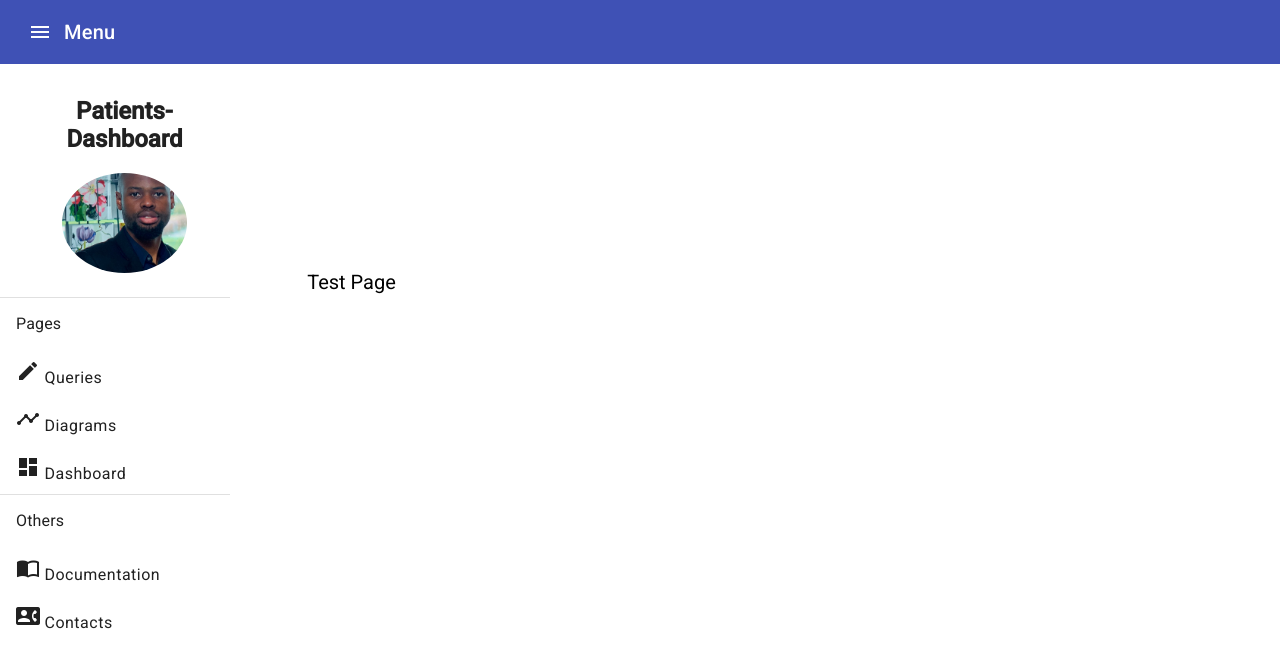
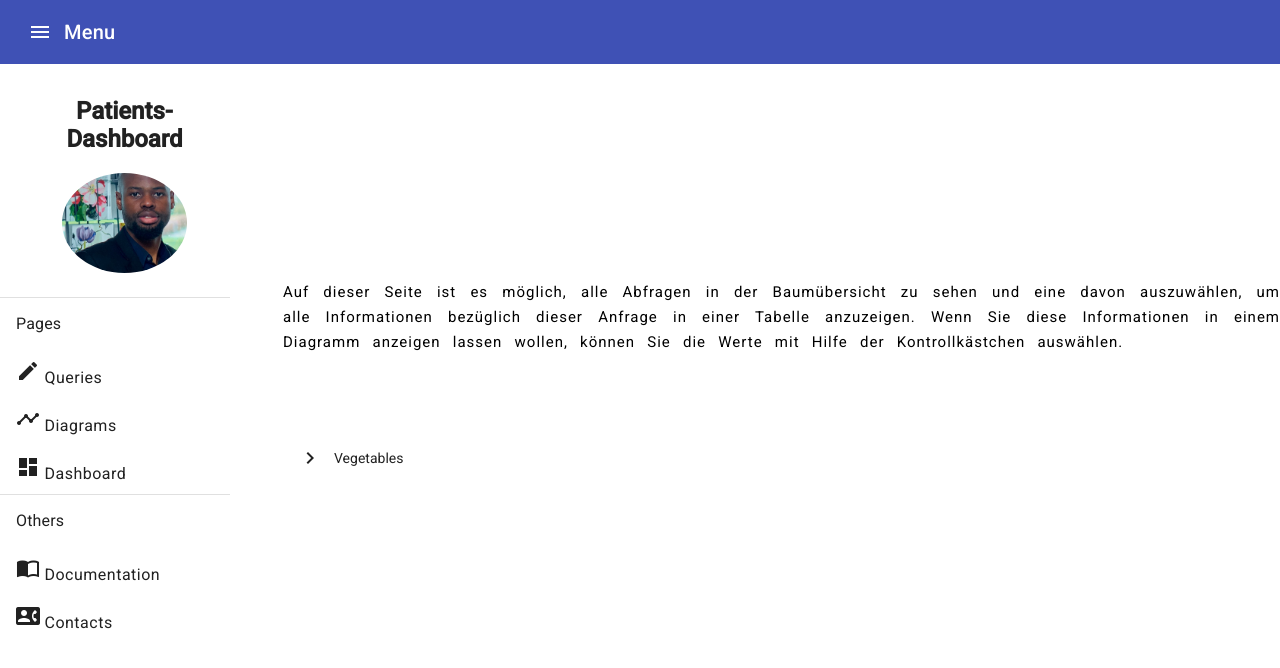
Before and after one commit to aimeproduction/Display-of-data-in-graphical-form, an Angular app in the folder Display-of-data/: page /queries in a window 1280 px wide. Shown: the top 668 px of the page. Built offline with nearby package versions, Linux system fonts and the light colour scheme.

Commit message:
nested tree with samples data has been created

```diff
--- a/Display-of-data/src/app/components/pages/queries/queries.component.css
+++ b/Display-of-data/src/app/components/pages/queries/queries.component.css
@@ -9,3 +9,45 @@ p{
   font-size: 20px;
   margin-left: 5%;
 }
+.example-tree-invisible {
+  display: none;
+}
+p {
+  letter-spacing: 1px;
+  word-spacing: 0.50em;
+  line-height: 25px;
+  margin-left: 27px;
+  margin-top: 2em;
+  align-content: center;
+  font-size: 15px;
+  text-align: justify;
+}
+.example-tree ul,
+.example-tree li {
+  margin-top: 0;
+  margin-bottom: 0;
+  list-style-type: none;
+}
+
+/*
+ * Padding for leaf nodes.
+ * Leaf nodes need to have padding so as to align with other non-leaf nodes
+ * under the same parent.
+ *! */
+.example-tree div[role=group] > .mat-tree-node {
+  padding-left: 40px;
+}
+
+
+.row{
+  margin-left: 10px;
+}
+button{
+  margin-left: 20px;
+}
+/*
+ * This padding sets alignment of the nested nodes.
+ */
+.example-tree .mat-nested-tree-node div[role=group] {
+  padding-left: 40px;
+}
--- a/Display-of-data/src/app/components/pages/queries/queries.component.html
+++ b/Display-of-data/src/app/components/pages/queries/queries.component.html
@@ -7,6 +7,38 @@
 <app-default>
 
 </app-default>
-<div class="middlepane"><p>Test Page</p></div>
+<div class="middlepane">
+
+    <p>Auf dieser Seite ist es möglich, alle Abfragen in der Baumübersicht zu sehen
+      und eine davon auszuwählen, um alle Informationen bezüglich dieser Anfrage
+      in einer Tabelle anzuzeigen. Wenn Sie diese Informationen in einem Diagramm anzeigen lassen wollen, können Sie
+      die Werte mit Hilfe der Kontrollkästchen auswählen. </p><br>
+    <div class="row">
+      <div class="col-6">
+        <p class="fehler"><strong> </strong></p>
+        <mat-tree [dataSource]="dataSource" [treeControl]="treeControl">
+          <!-- This is the tree node template for leaf nodes -->
+          <mat-tree-node *matTreeNodeDef="let node" matTreeNodePadding="">
+            <!-- use a disabled button to provide padding for tree leaf -->
+            <button mat-stroked-button color="primary" (click)="has()">{{node.name}}</button>
+          </mat-tree-node>
+          <!-- This is the tree node template for expandable nodes -->
+          <mat-tree-node *matTreeNodeDef="let node;when: hasChild" matTreeNodePadding="">
+            <button mat-icon-button matTreeNodeToggle
+                    [attr.aria-label]="'toggle ' + node.name">
+              <mat-icon class="mat-icon-rtl-mirror">
+                {{treeControl.isExpanded(node) ? 'expand_more' : 'chevron_right'}}
+              </mat-icon>
+            </button>
+            {{node.name}}
+          </mat-tree-node>
+        </mat-tree>
+
+      </div>
+    </div>
+  </div>
+
+
+
 </body>
 </html>
--- a/Display-of-data/src/app/components/pages/queries/queries.component.ts
+++ b/Display-of-data/src/app/components/pages/queries/queries.component.ts
@@ -1,5 +1,43 @@
+import {FlatTreeControl} from '@angular/cdk/tree';
 import {Component, OnInit} from '@angular/core';
+import {MatTreeFlatDataSource, MatTreeFlattener} from '@angular/material/tree';
 
+/**
+ * Food data with nested structure.
+ * Each node has a name and an optiona list of children.
+ */
+interface FoodNode {
+  name: string;
+  children?: FoodNode[];
+}
+
+const TREE_DATA: FoodNode[] = [
+ {
+    name: 'Vegetables',
+    children: [
+      {
+        name: 'Green',
+        children: [
+          {name: 'Broccoli'},
+          {name: 'Brussel sprouts'},
+        ]
+      }, {
+        name: 'Orange',
+        children: [
+          {name: 'Pumpkins'},
+          {name: 'Carrots'},
+        ]
+      },
+    ]
+  },
+];
+
+/** Flat node with expandable and level information */
+interface ExampleFlatNode {
+  expandable: boolean;
+  name: string;
+  level: number;
+}
 
 @Component({
   selector: 'app-queries',
@@ -7,7 +45,31 @@ import {Component, OnInit} from '@angular/core';
   styleUrls: ['./queries.component.css']
 })
 export class QueriesComponent implements OnInit{
+  private transformer = (node: FoodNode, level: number) => {
+    return {
+      expandable: !!node.children && node.children.length > 0,
+      name: node.name,
+      level: level,
+    };
+  }
+
+  treeControl = new FlatTreeControl<ExampleFlatNode>(
+    node => node.level, node => node.expandable);
+
+  treeFlattener = new MatTreeFlattener(
+    this.transformer, node => node.level, node => node.expandable, node => node.children);
+
+  dataSource = new MatTreeFlatDataSource(this.treeControl, this.treeFlattener);
+
+  constructor() {
+    this.dataSource.data = TREE_DATA;
+  }
+
+  hasChild = (_: number, node: ExampleFlatNode) => node.expandable;
+
   ngOnInit(): void {
   }
+  has(){
 
+  }
 }
```
